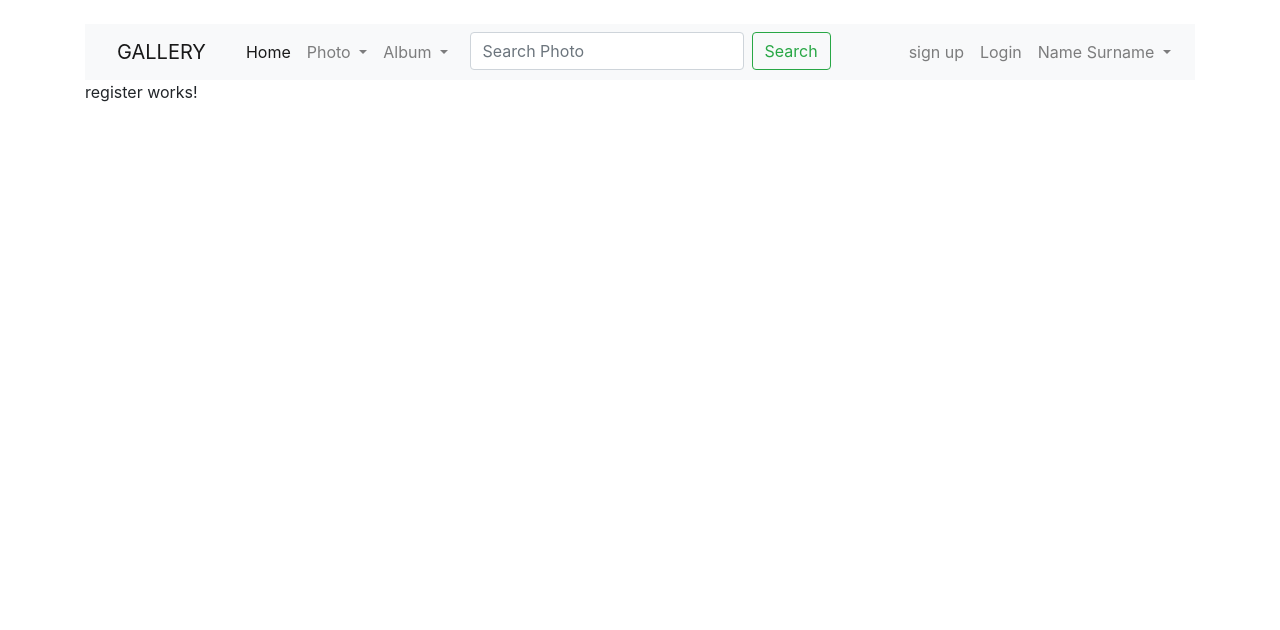
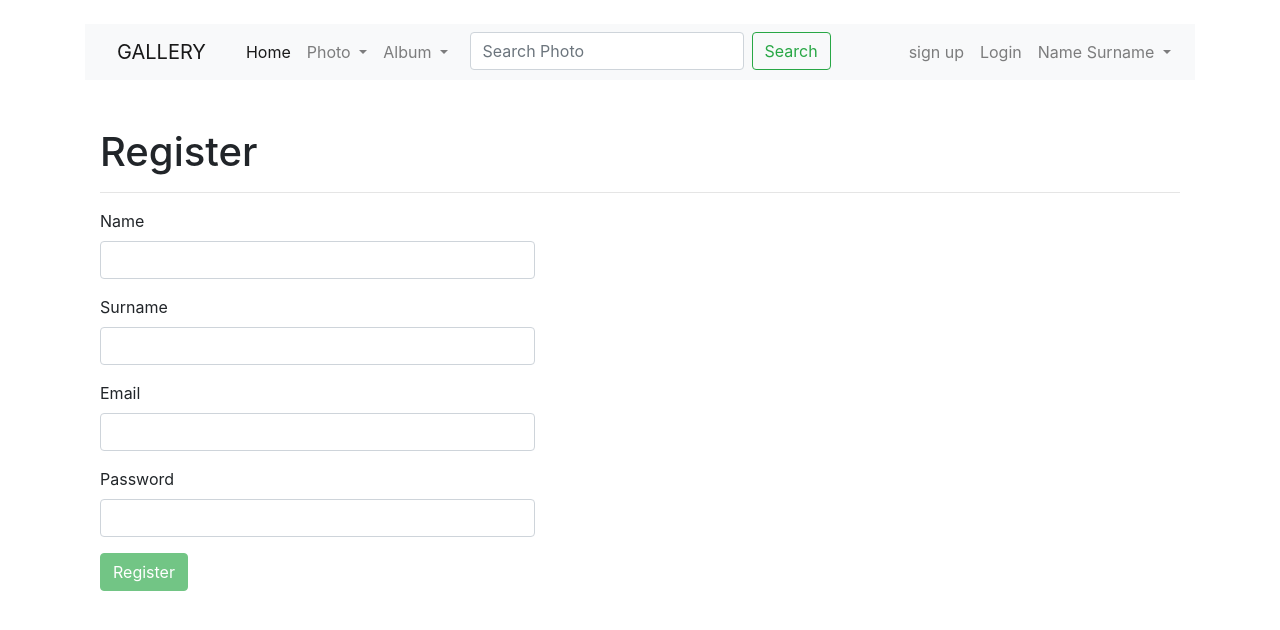
Before and after one commit to luisfor/Gallery, an Angular app in the folder Photos/Frontend-ui/: page /register in a window 1280 px wide. Shown: the top 630 px of the page. Built offline with nearby package versions, Linux system fonts and the light colour scheme.

Commit message:
creating the register view and setting it to be visible

```diff
--- a/Photos/Frontend-ui/src/app/app.module.ts
+++ b/Photos/Frontend-ui/src/app/app.module.ts
@@ -1,5 +1,6 @@
 import { BrowserModule } from '@angular/platform-browser';
 import { NgModule } from '@angular/core';
+import { FormsModule } from '@angular/forms';
 import { routing, appRoutingProviders } from './app.routing';
 
 import { AppComponent } from './app.component';
@@ -16,6 +17,7 @@
   ],
   imports: [
     BrowserModule,
+    FormsModule,
     routing
   ],
   providers: [
--- a/Photos/Frontend-ui/src/app/components/register/register.component.html
+++ b/Photos/Frontend-ui/src/app/components/register/register.component.html
@@ -1 +1,41 @@
-<p>register works!</p>
+<div class="col-lg-12 mt-5">
+    <h1>
+        {{page_title}}
+    </h1>
+    <hr />
+    <form class="col-md-5 ml-0 pl-0" #registerForm="ngForm" (ngSubmit)="onSubmit(registerForm)">
+        <div class="form-group">
+            <label for="name">Name</label>
+            <input type="text" name="name" #name="ngModel" [(ngModel)]="user.name" required pattern="[a-zA-ZÀ-ÿ ]+"
+                class="form-control" />
+            <small *ngIf="!name.valid && name.touched" class="invalid-feedback d-block">
+                Username is not valid
+            </small>
+        </div>
+        <div class="form-group">
+            <label for="surname">Surname</label>
+            <input type="text" name="surname" #surname="ngModel" [(ngModel)]="user.surname" required
+                pattern="[a-zA-ZÀ-ÿ ]+" class="form-control" />
+            <small *ngIf="!surname.valid && surname.touched" class="invalid-feedback d-block">
+                surnames are not valid
+            </small>
+        </div>
+        <div class="form-group">
+            <label for="email">Email</label>
+            <input type="email" name="email" #email="ngModel" [(ngModel)]="user.email" required
+                pattern="[a-zA-Z0-9._%+-]+@[a-zA-Z0-9.-]+\.[a-z]{2,4}$" class="form-control" />
+            <small *ngIf="!email.valid && email.touched" class="invalid-feedback d-block">
+                the mail is not valid
+            </small>
+        </div>
+        <div class="form-group">
+            <label for="password">Password</label>
+            <input type="password" name="password" #password="ngModel" [(ngModel)]="user.password" required
+                class="form-control" />
+            <small *ngIf="!password.valid && password.touched" class="invalid-feedback d-block">
+                Invalid password
+            </small>
+        </div>
+        <input type="submit" value="{{page_title}}" class="btn btn-success" [disabled]="registerForm.invalid">
+    </form>
+</div>
--- a/Photos/Frontend-ui/src/app/components/register/register.component.ts
+++ b/Photos/Frontend-ui/src/app/components/register/register.component.ts
@@ -1,4 +1,5 @@
 import { Component, OnInit } from '@angular/core';
+import { User } from '../../models/user';
 
 @Component({
   selector: 'register',
@@ -6,10 +7,21 @@
   styleUrls: ['./register.component.css']
 })
 export class RegisterComponent implements OnInit {
+  public page_title: string;
+  public user: User;
 
-  constructor() { }
+
+  constructor() {
+    this.page_title = 'Register';
+    this.user = new User('','','','','','','ROLE_USER','','');
+  }
 
   ngOnInit(): void {
   }
 
+  onSubmit(form){
+    console.log(this.user);
+
+  }
+
 }
```
